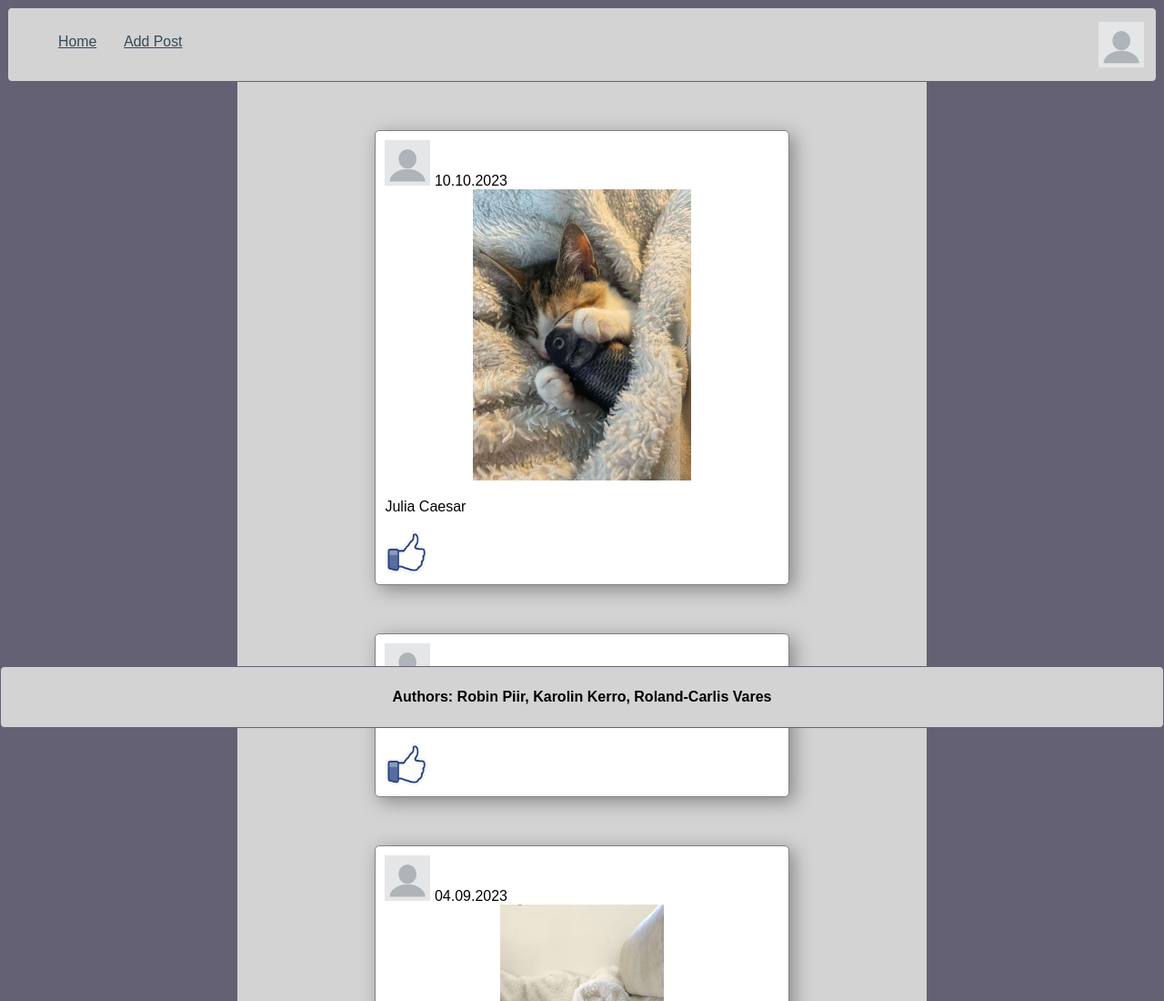
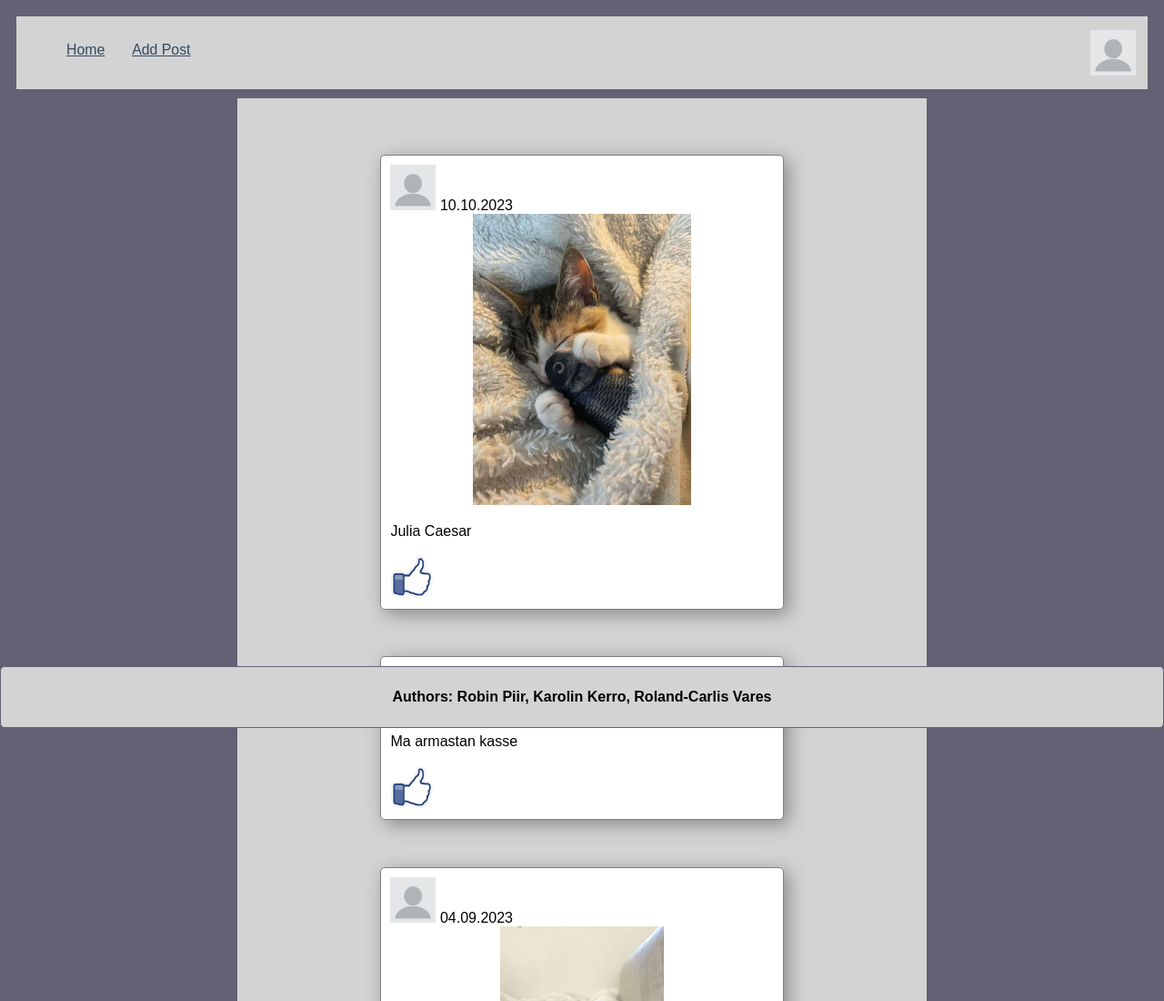
Before and after one commit to RobinPiir/WAD2023, a plain HTML site: page index.html in a window 1280 px wide. Shown: the top 1100 px of the page at 91% size. Drawn offline with Linux system fonts and the light colour scheme.

Commit message:
worked on index and css

```diff
--- a/res/css/style.css
+++ b/res/css/style.css
@@ -6,7 +6,7 @@
 .header {
     padding-top: .5em;
     padding-bottom: .5em;
-    border: 1px solid #646174;
+    border: 10px solid #646174;
     background-color: lightgray;
     border-radius: 5px;
 }
@@ -74,6 +74,7 @@ body{
  }
 .contentfield{
     background-color: lightgray;
+    border: 10px solid lightgray;
     width:60%;
     height: auto;
     margin: 0 auto;
```
